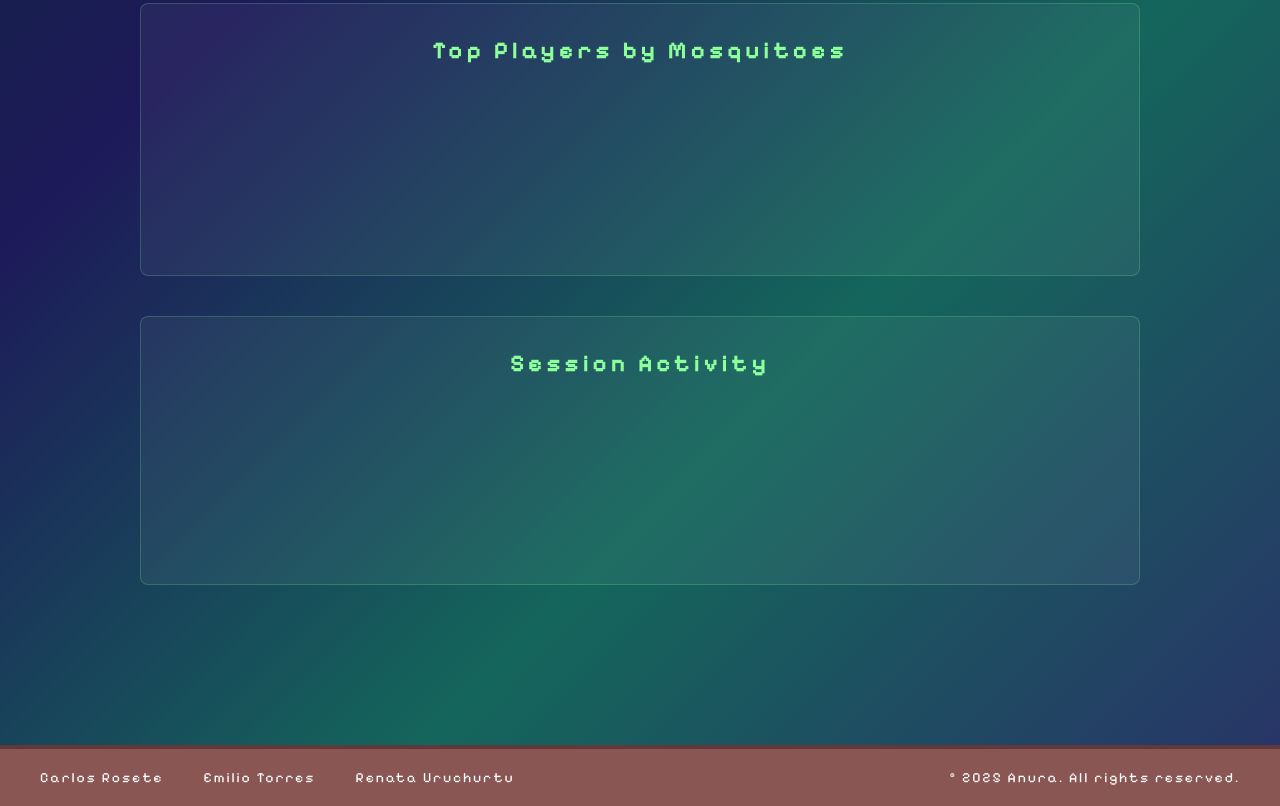
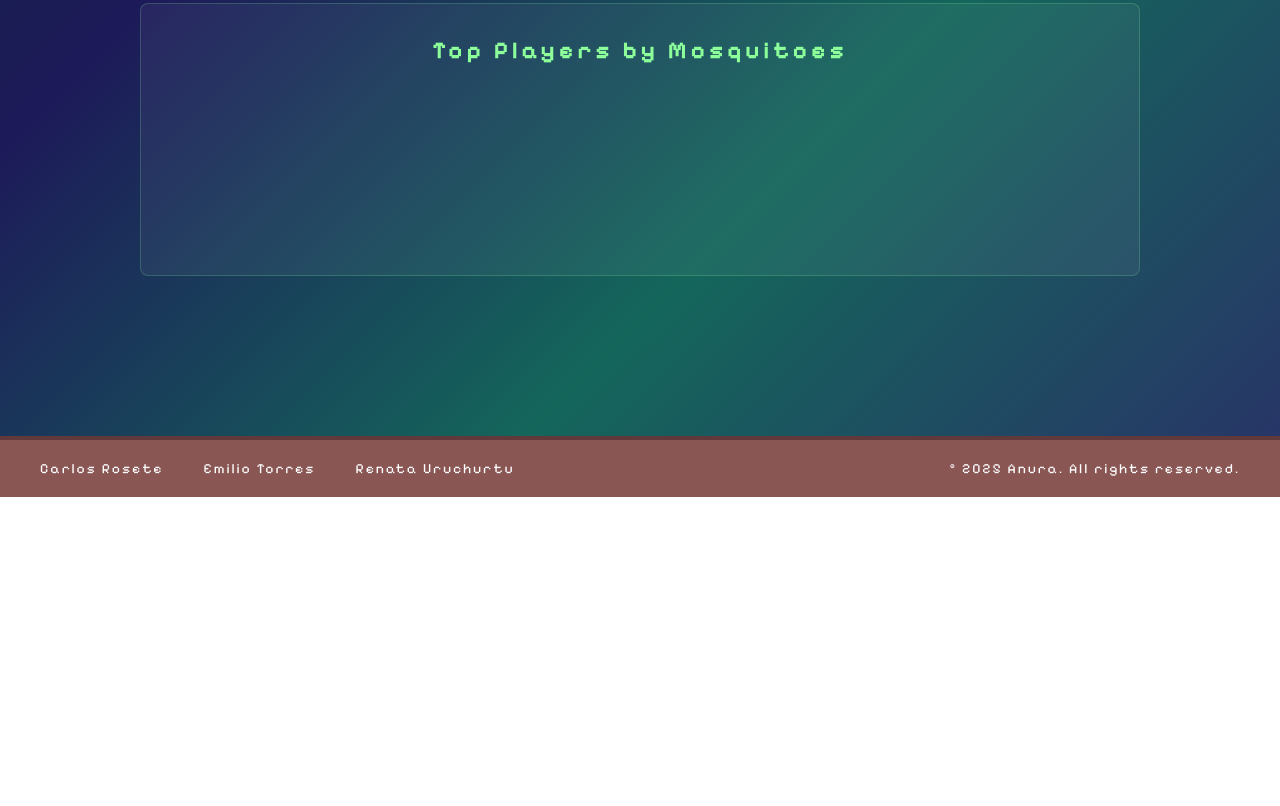
Before and after one commit to a01786687/Videojuego-Equipo8, a plain HTML site: page Anura/pages/stats.html in a window 1280 px wide. Shown: the part 672-1478 px from the top of the page. After the commit the page ends 1169 px from the top, so only its background shows below. Drawn offline with nearby package versions, Linux system fonts and the light colour scheme; no server answers.

Commit message:
changed test values and removed a stat view that was used for testing

```diff
--- a/Anura/pages/stats.html
+++ b/Anura/pages/stats.html
@@ -44,10 +44,10 @@
         </div>
 
         <!-- session activity pie chart -->
-        <div class="stats-chart-section">
+        <!-- <div class="stats-chart-section">
             <h2 class="stats-heading">Session Activity</h2>
             <canvas id="myChart" class="stats-pie-chart"></canvas>
-        </div>
+        </div> -->
 
     </div>
 
@@ -228,6 +228,7 @@
 
         }
 
+        /*
         async function testStats(){
             const res = await fetch("http://localhost:8080/stats");
             let data = await res.json();
@@ -284,7 +285,7 @@
             plot();
         });
 
-
+        */
 
     </script>
 
```
Also changed, not shown: Anura/js/scenes/playScene.js (line endings or trailing spaces), Anura/js/systems/levelGenerator.js (line endings or trailing spaces).
